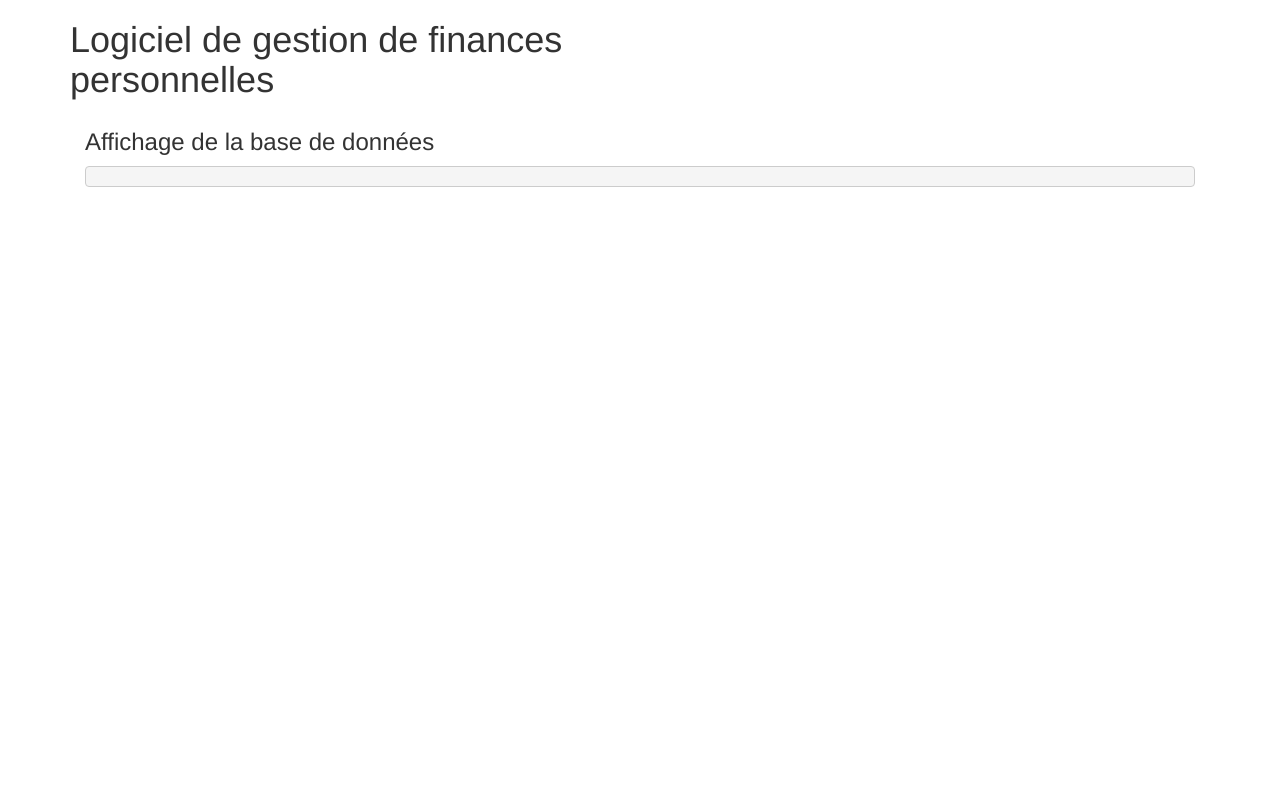
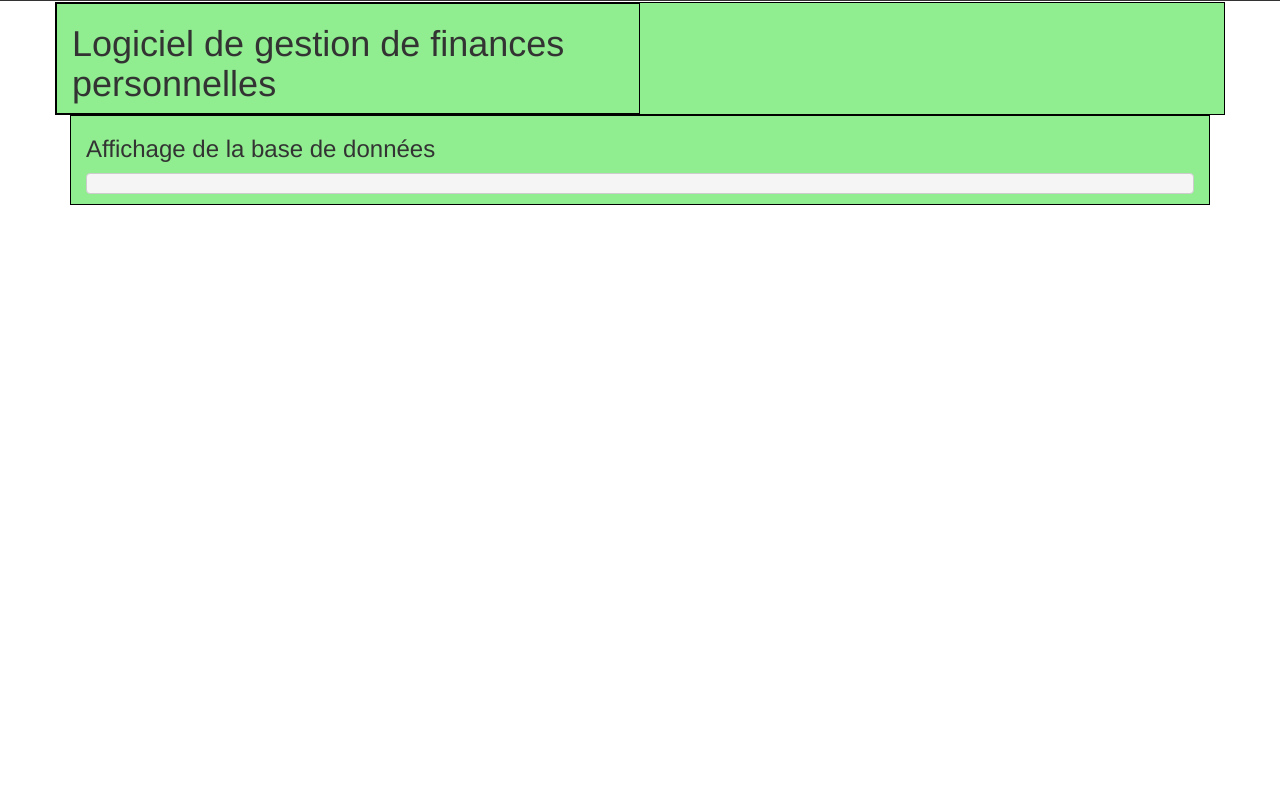
Before and after one commit to relaxmax68/autogestion.old, a PHP site: a page that uses vues/section.php in a window 1280 px wide. Run offline with PHP 8.4, Linux system fonts and the light colour scheme; data that the repository does not hold is empty; a stand-in replaces the project's code that opens the database connection.

Commit message:
MAJ style.css + commentaires de structuration de page

```diff
--- a/librairies/css/style.css
+++ b/librairies/css/style.css
@@ -0,0 +1,24 @@
+html, body {
+  padding-top: 1px;
+  height: 100%;
+  background-color: #333;
+}
+[class*="col-"]{
+  background-color: lightgreen;
+  border: 1px solid black;
+  line-height: 15px;
+}
+
+
+
+
+footer{
+text-align: center;
+}
+
+/* Links */
+a,
+a:focus,
+a:hover {
+  color: #fff;
+}
--- a/vues/page_globale.php
+++ b/vues/page_globale.php
@@ -1,5 +1,7 @@
 <?php
-
+/*
+** structure de la page de présentation principale
+*/
 require_once("head.php");
 
 echo '<div class="container">';
--- a/vues/section.php
+++ b/vues/section.php
@@ -1,6 +1,8 @@
 <section>
 <?php
-
+/*
+** structure de la portion de page dynamique
+*/
 require_once("vues/".$vue);
 
 ?>
```
